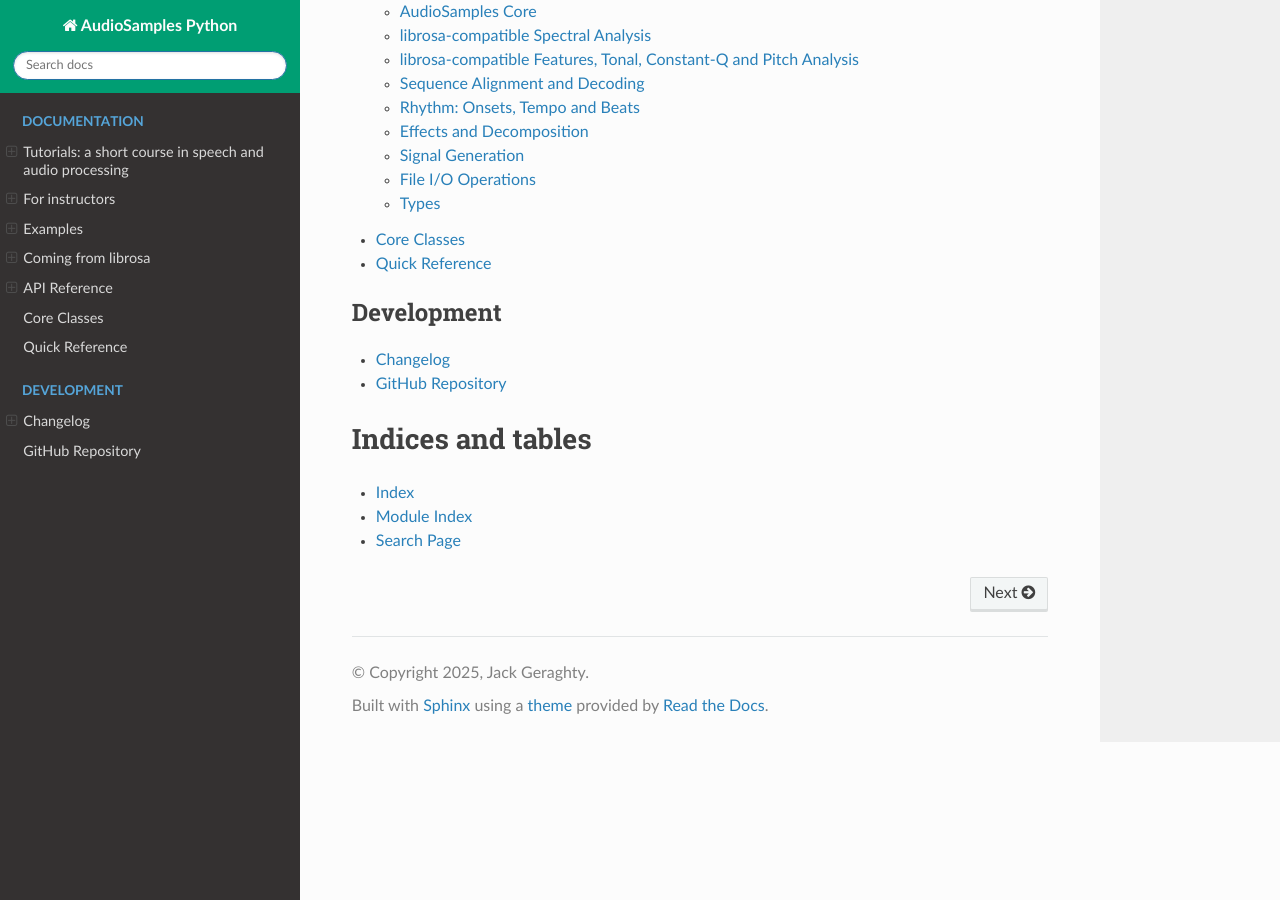
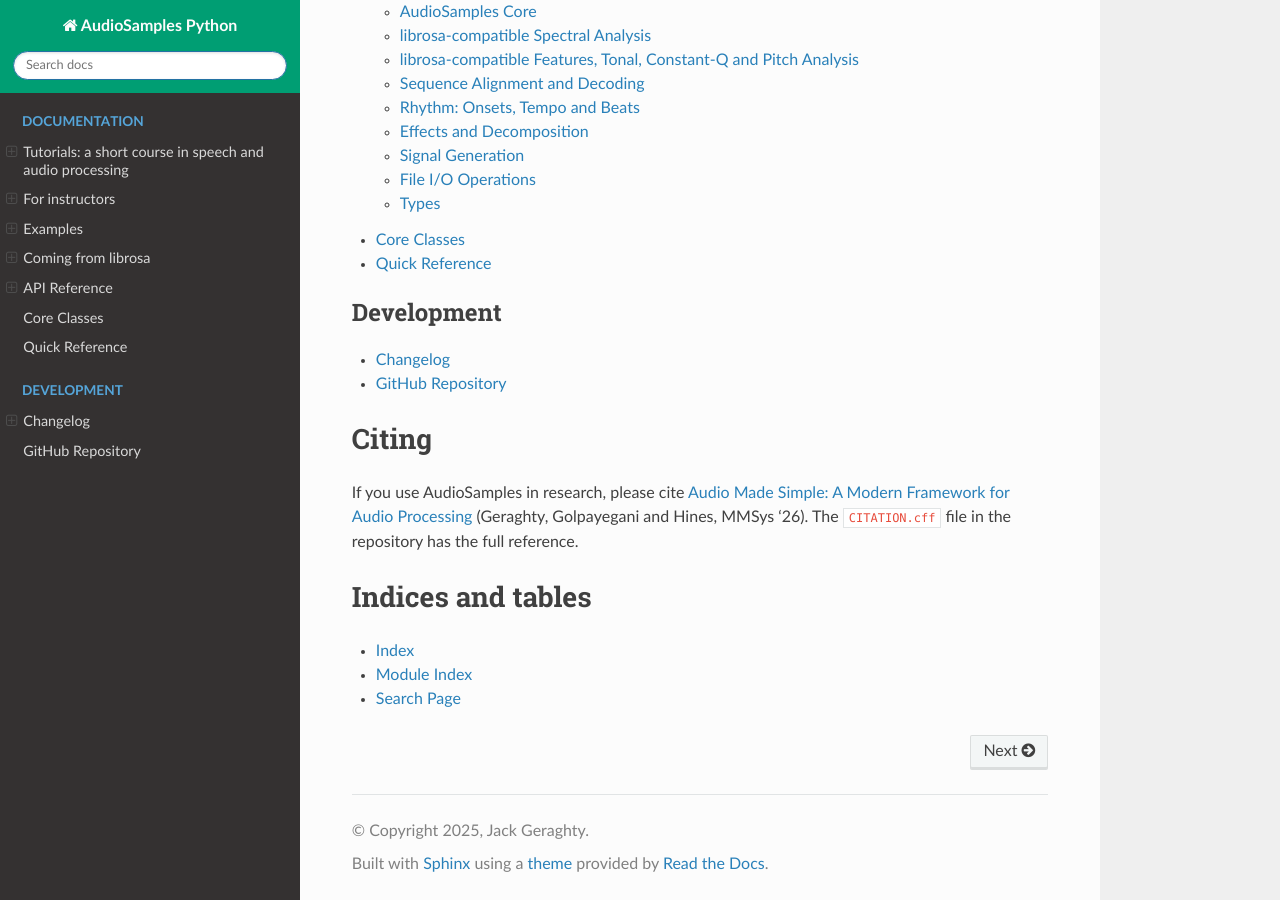
Before and after one commit to jmg049/audio_samples_python, a Sphinx documentation site: the page built from docs/source/index.rst, in a window 1280 px wide and 900 px high, scrolled down 2981 px. Built offline with Sphinx 7.4.7 and the Read the Docs theme 3.1.0, drawn with Linux system fonts in a browser that asks for light colours.

Commit message:
docs: DOI badge, CITATION.cff and the published reference; correct docs and license badges; project URLs

```diff
--- a/docs/source/index.rst
+++ b/docs/source/index.rst
@@ -110,6 +110,14 @@ Table of Contents
    changelog
    GitHub Repository <https://github.com/jmg049/audio_samples_python>
 
+Citing
+======
+
+If you use AudioSamples in research, please cite
+`Audio Made Simple: A Modern Framework for Audio Processing
+<https://doi.org/10.1145/3793853.3799811>`_ (Geraghty, Golpayegani and Hines,
+MMSys '26). The ``CITATION.cff`` file in the repository has the full reference.
+
 Indices and tables
 ==================
 
--- a/pyproject.toml
+++ b/pyproject.toml
@@ -50,6 +50,8 @@ dependencies = [
 "Documentation" = "https://jmg049.github.io/audio_samples_python"
 "Repository" = "https://github.com/jmg049/audio_samples_python"
 "Bug Reports" = "https://github.com/jmg049/audio_samples_python/issues"
+"Changelog" = "https://github.com/jmg049/audio_samples_python/blob/main/CHANGELOG.md"
+"Paper" = "https://doi.org/10.1145/3793853.3799811"
 
 [project.optional-dependencies]
 "mpl" = [
```
Also changed, not shown: README.md (+15 -9 lines), 1 other file.
